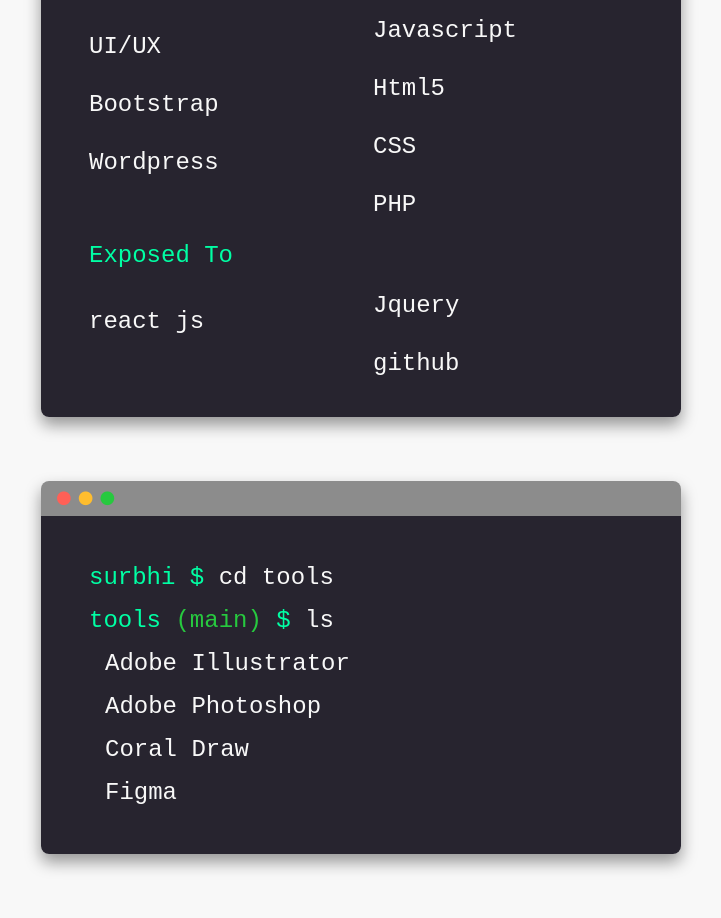
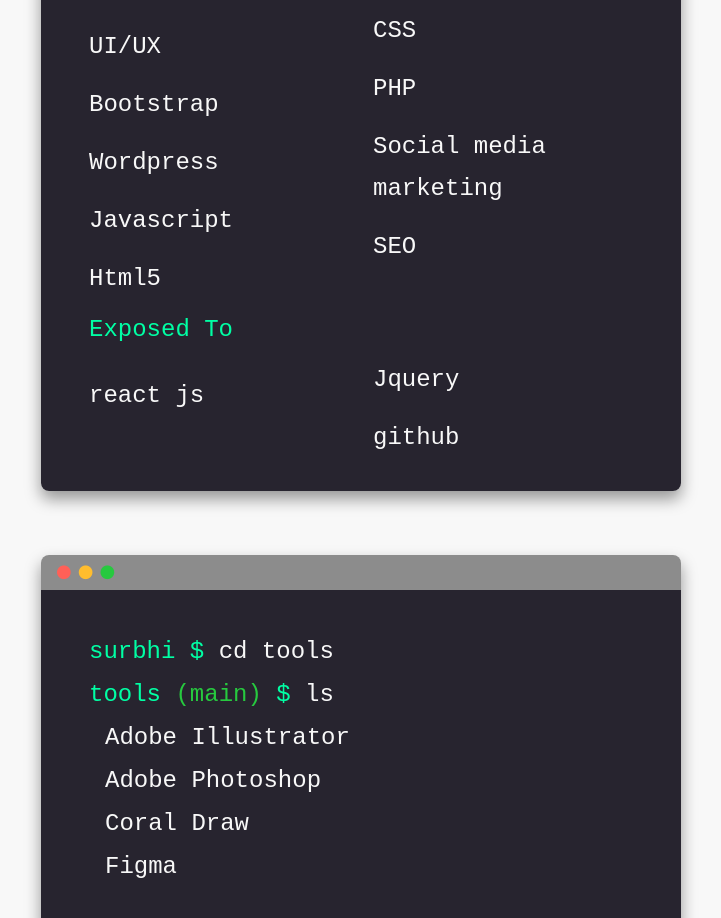
Before and after one commit to sur-designer/sur-designer.github.io, a React (Create React App) app: page /about in a window 1280 px wide. Shown: the part 800-1718 px from the top of the page, without its empty margins (279-1000 px from the left). Built offline with nearby package versions, Linux system fonts and the light colour scheme; the HTML template or start-up script is replaced by a standard one.

Commit message:
add new work

```diff
--- a/src/info/Info.js
+++ b/src/info/Info.js
@@ -83,7 +83,7 @@
     bio:  "Hello! I'm Surbhi. I Initially started in 2017 as a dedicated Graphics & Web Designer and took tiny steps through serving my clients with their brand identity logos designs, web designs, social media marketing and others.",
     skills:
         {
-            proficientWith: ['UI/UX','Bootstrap', 'Wordpress','Javascript','Html5','CSS','PHP'],
+            proficientWith: ['UI/UX','Bootstrap', 'Wordpress','Javascript','Html5','CSS','PHP','Social media marketing','SEO'],
             exposedTo: ['react js', 'Jquery','github']
         }
     ,
```
